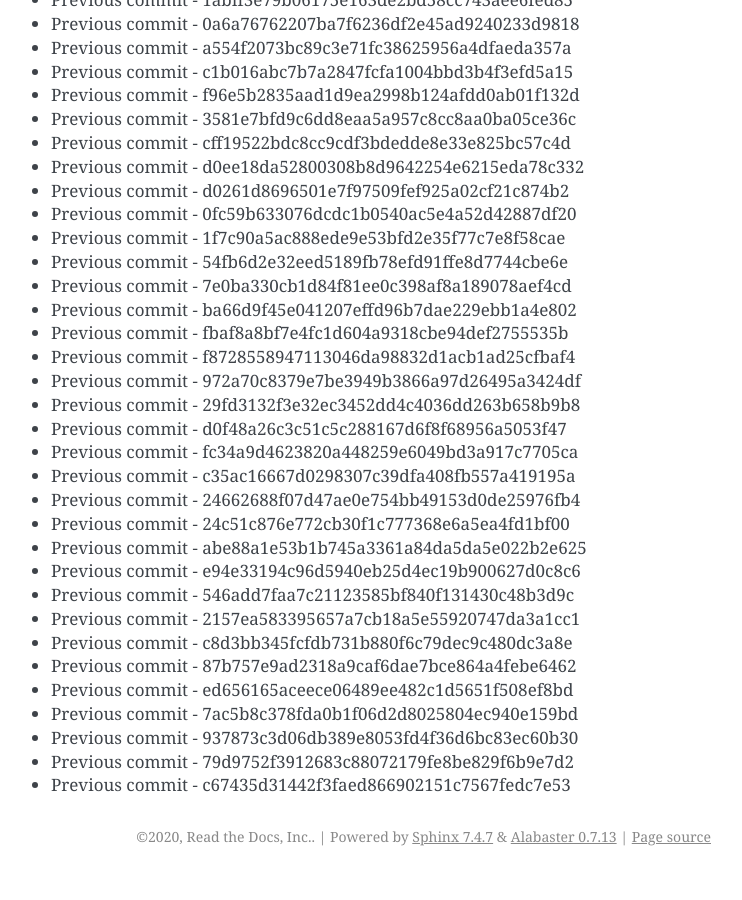
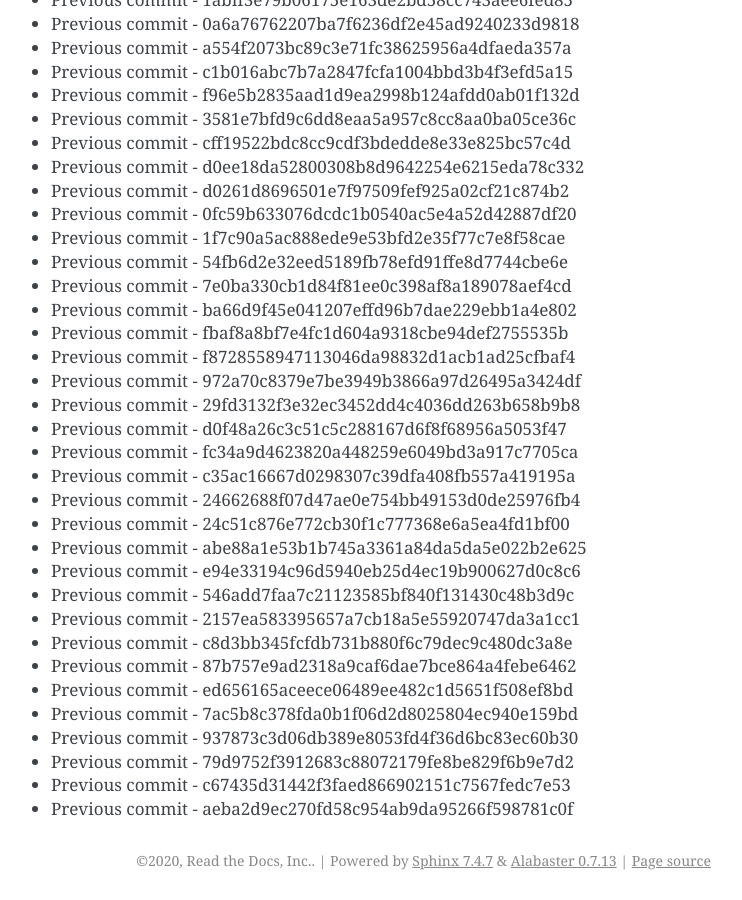
Before and after one commit to readthedocs/rtd-git-stresstest, a Sphinx documentation site: the page built from docs/updates.rst, in a window 1280 px wide and 900 px high, scrolled down 70404 px. Shown: the whole window, without its empty margins (399-1141 px from the left). Built offline with Sphinx 7.4.7, drawn with Linux system fonts in a browser that asks for light colours; before the commit the page ends 71280 px from its top, so only the background shows below that.

Commit message:
Generating commit from previous: aeba2d9ec270fd58c954ab9da95266f598781c0f

```diff
--- a/docs/updates.rst
+++ b/docs/updates.rst
@@ -2990,3 +2990,4 @@ It can be tested for any performance characteristics.
 * Previous commit - 937873c3d06db389e8053fd4f36d6bc83ec60b30
 * Previous commit - 79d9752f3912683c88072179fe8be829f6b9e7d2
 * Previous commit - c67435d31442f3faed866902151c7567fedc7e53
+* Previous commit - aeba2d9ec270fd58c954ab9da95266f598781c0f
```
